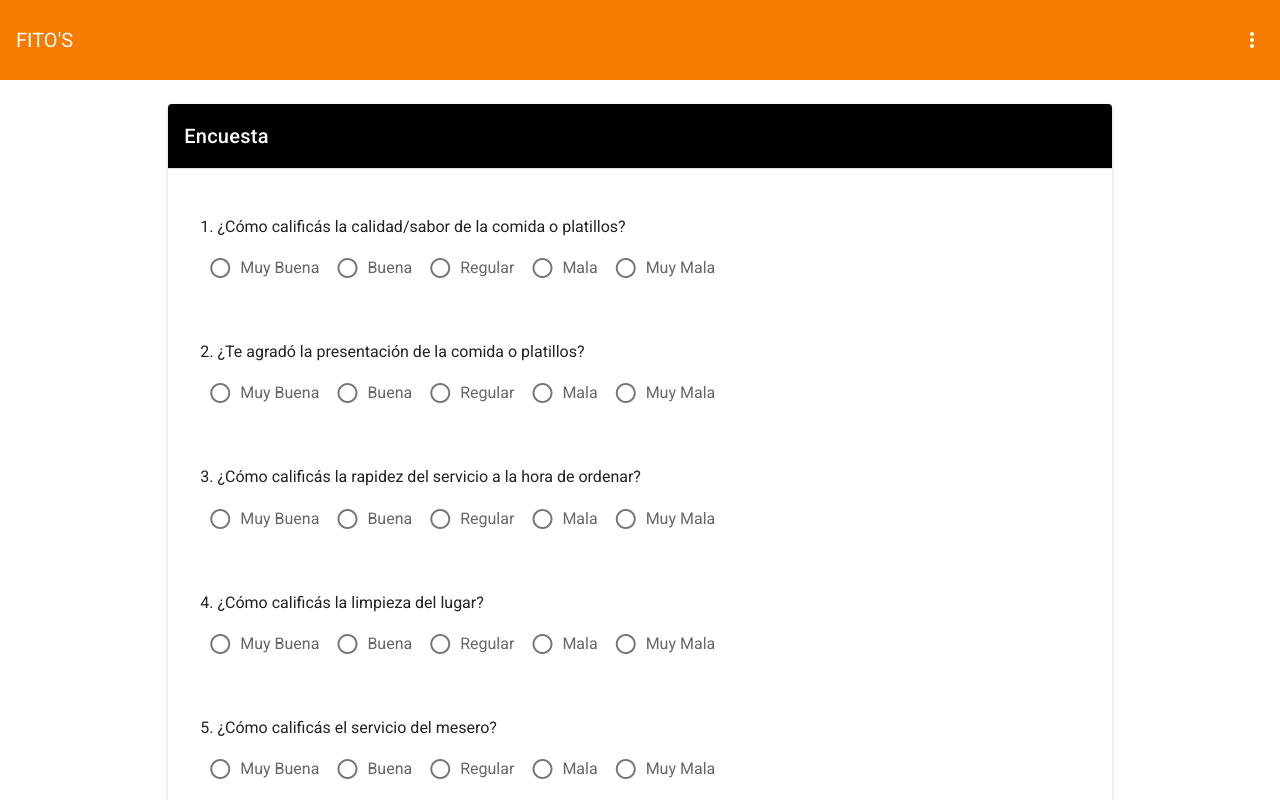
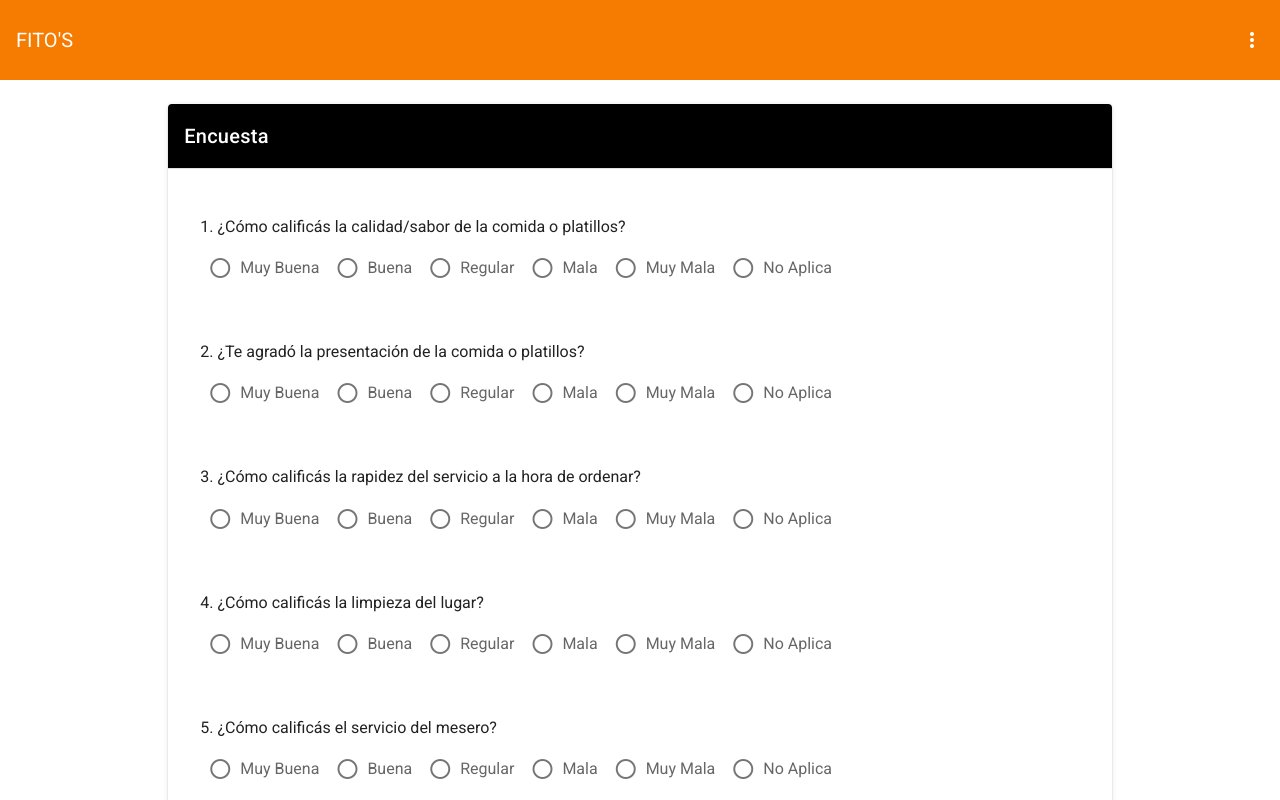
Before and after one commit to jocvegar/fitos, a Nuxt app: page /encuesta in a window 1280 px wide. Shown: the top 800 px of the page. Built offline with nearby package versions, Linux system fonts and the light colour scheme; what vue-lodash would draw is missing.

Commit message:
adds no aplica

```diff
--- a/package.json
+++ b/package.json
@@ -1,6 +1,7 @@
 {
   "name": "fitos",
   "version": "1.0.0",
+  "desciption": "Siéntete como en Casa",
   "private": true,
   "scripts": {
     "dev": "nuxt",
--- a/pages/admin.vue
+++ b/pages/admin.vue
@@ -80,7 +80,14 @@ export default {
     },
     getChartData() {
       this.chartdata = {
-        labels: ["Muy Buena", "Buena", "Regular", "Mala", "Muy Mala"],
+        labels: [
+          "Muy Buena",
+          "Buena",
+          "Regular",
+          "Mala",
+          "Muy Mala",
+          "No Aplica"
+        ],
         datasets: [
           {
             label: "Calidad",
@@ -162,6 +169,10 @@ export default {
         muy_mala: this.surveyItemCount(
           this._.groupBy(this.surveys, attr),
           "muy_mala"
+        ),
+        no_aplica: this.surveyItemCount(
+          this._.groupBy(this.surveys, attr),
+          "no_aplica"
         )
       };
     }
--- a/pages/encuesta.vue
+++ b/pages/encuesta.vue
@@ -191,6 +191,11 @@ export default {
           id: 5,
           label: "Muy Mala",
           value: "muy_mala"
+        },
+        {
+          id: 6,
+          label: "No Aplica",
+          value: "no_aplica"
         }
       ]
     };
```
